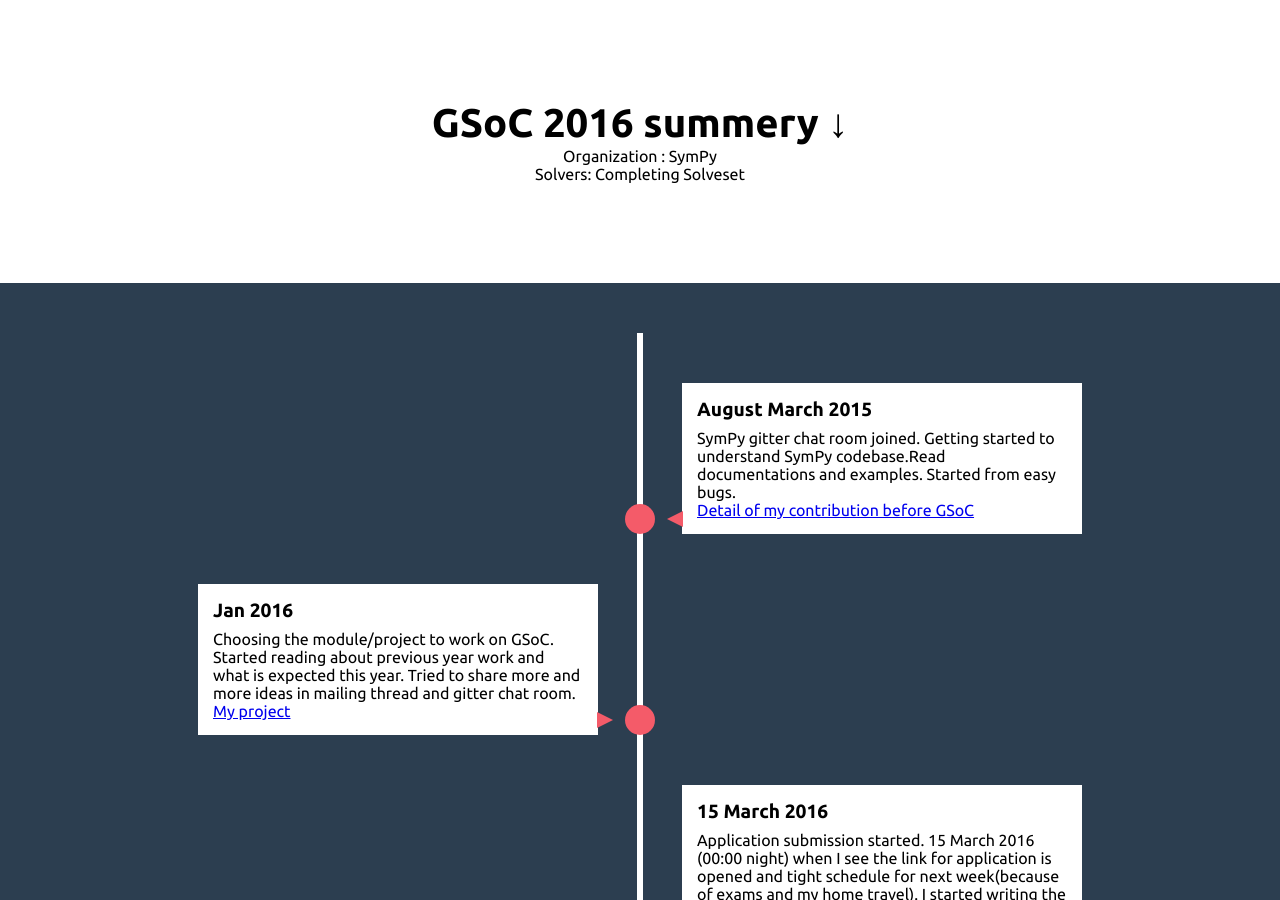
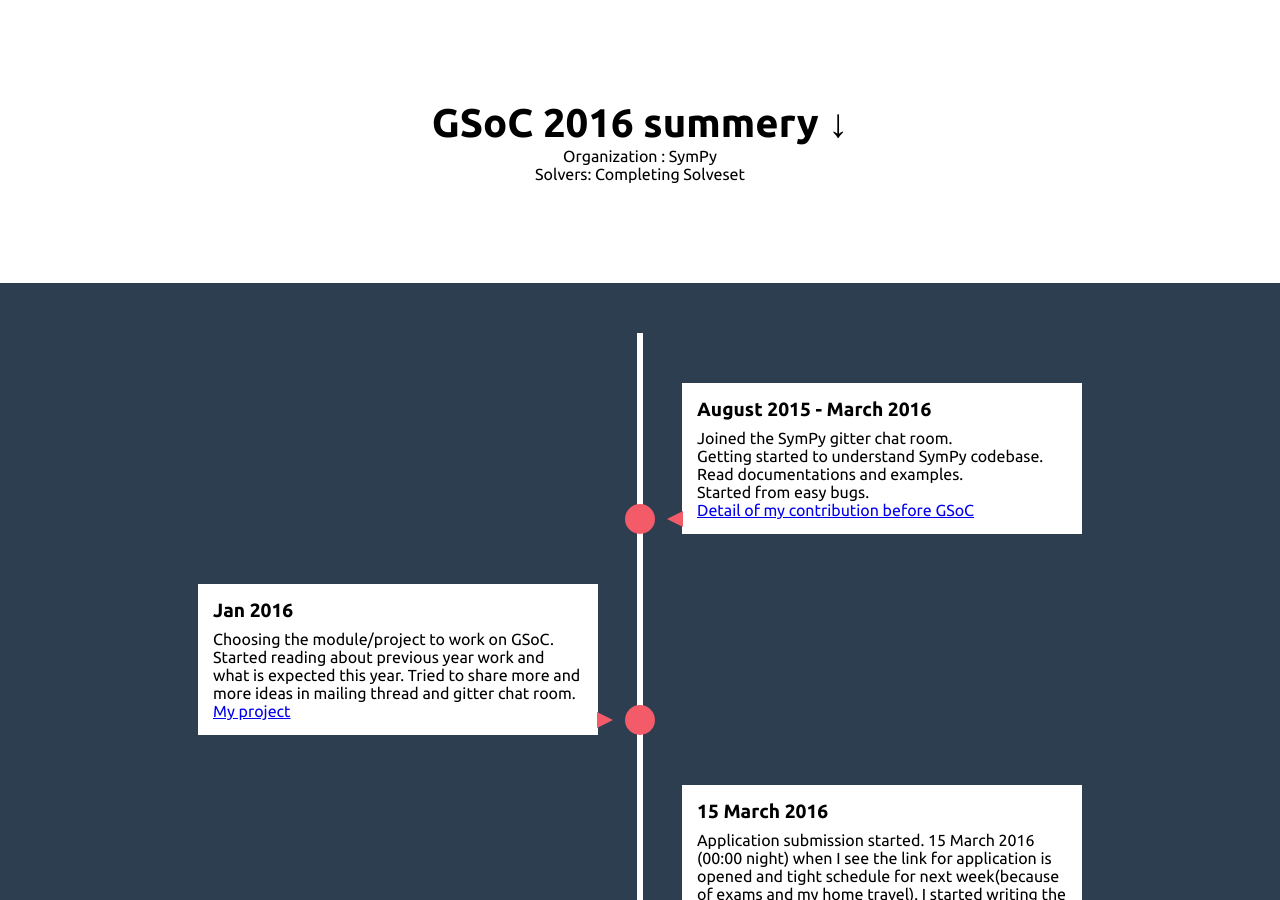
Before and after one commit to Shekharrajak/shekharrajak.github.io, a Jekyll site: the page gsoc16_final.html, which Jekyll copies as it is, in a window 1280 px wide and 900 px high. Built offline with Jekyll 4.4.1, drawn with Linux system fonts in a browser that asks for light colours; nearby versions of some CDN libraries.

Commit message:
minor changes

```diff
--- a/gsoc16_final.html
+++ b/gsoc16_final.html
@@ -231,9 +231,10 @@
   <ul>
     <li>
       <div>
-        <time>August March 2015</time> SymPy gitter chat room joined.
-         Getting started to understand SymPy codebase.Read documentations and examples.
-         Started from easy bugs.
+        <time>August 2015 - March 2016</time>
+         Joined the SymPy gitter chat room. <br>
+         Getting started to understand SymPy codebase.<br> Read documentations and examples.
+         <br>Started from easy bugs.
          <br />
          <a target="_blank" href="http://shekharrajak.github.io/Contribution-before-GSoC/"> Detail of my contribution before GSoC </a>
       </div>
```
